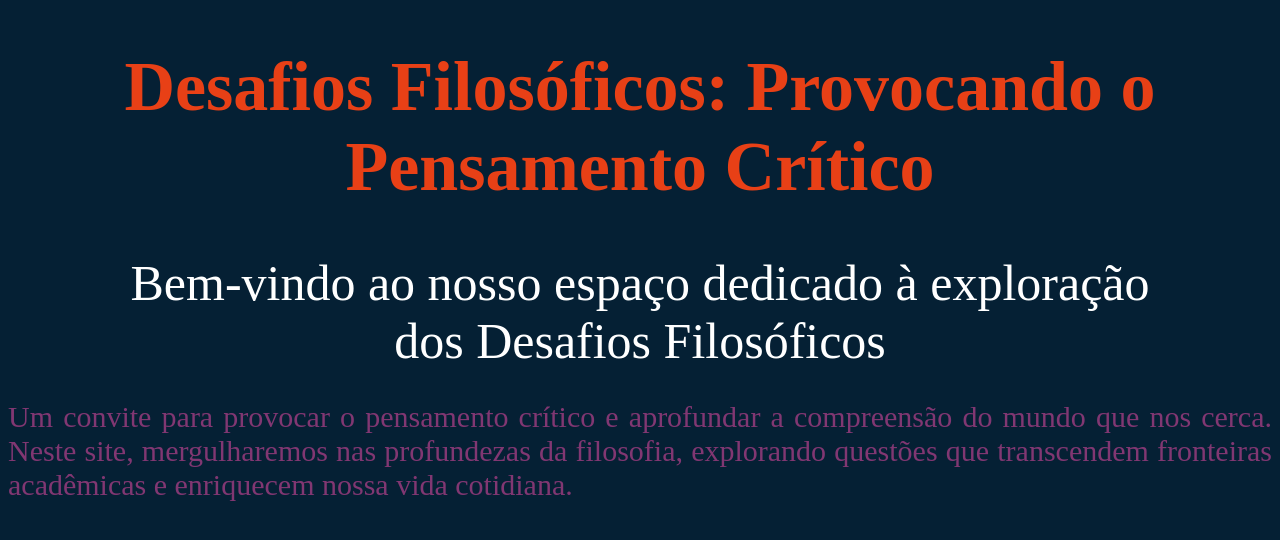
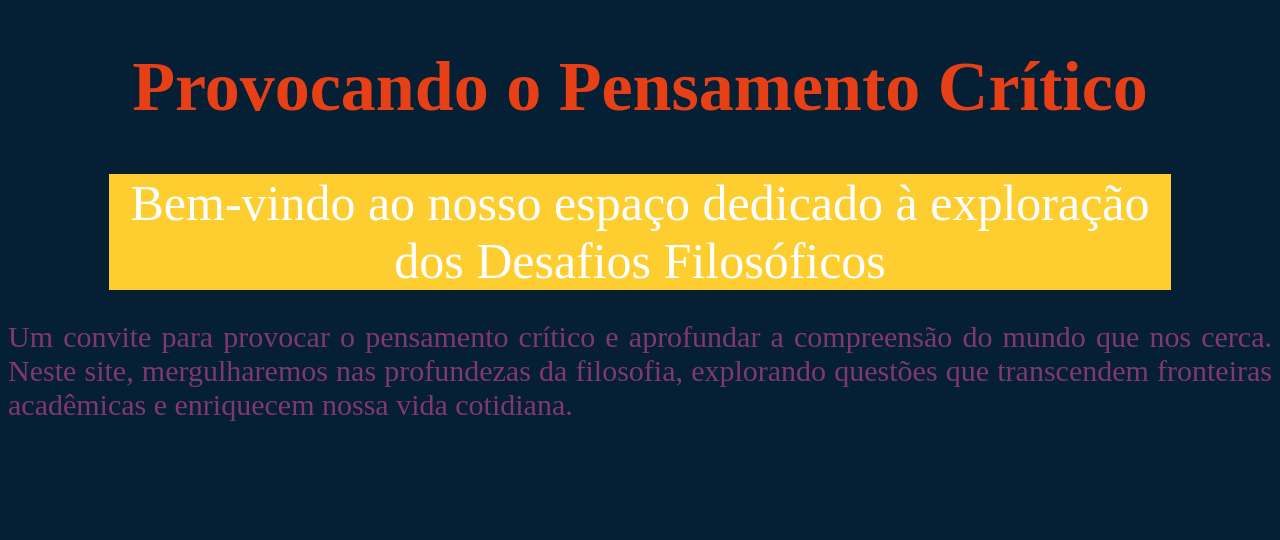
Before and after one commit to Ferfkm/FormadoresTurmaD, a plain HTML site: page index.html in a window 1280 px wide. Drawn offline with Linux system fonts and the light colour scheme.

Commit message:
cor de fundo

```diff
--- a/index.html
+++ b/index.html
@@ -8,7 +8,7 @@
 </head>
 <body>
     <h1 class="titulo__principal">
-        Desafios Filosóficos: Provocando o Pensamento Crítico
+        Provocando o Pensamento Crítico
     </h1>
     <p class="paragrafo__principal">
         Bem-vindo ao nosso espaço dedicado à exploração dos Desafios Filosóficos
--- a/style.css
+++ b/style.css
@@ -24,6 +24,7 @@ body{
     font-size: 50px;
     color: var(--branco);
     margin: 0 8%;
+    background-color: var(--amarelo);
 }
 .paragrafo__dois{
     text-align: justify;
```
